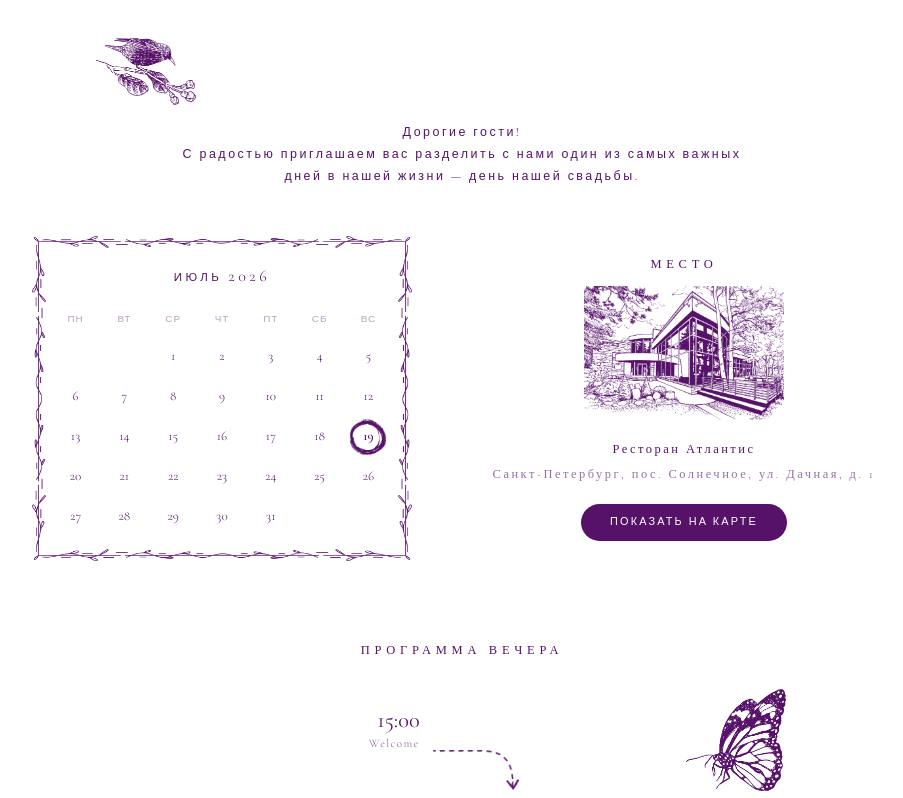
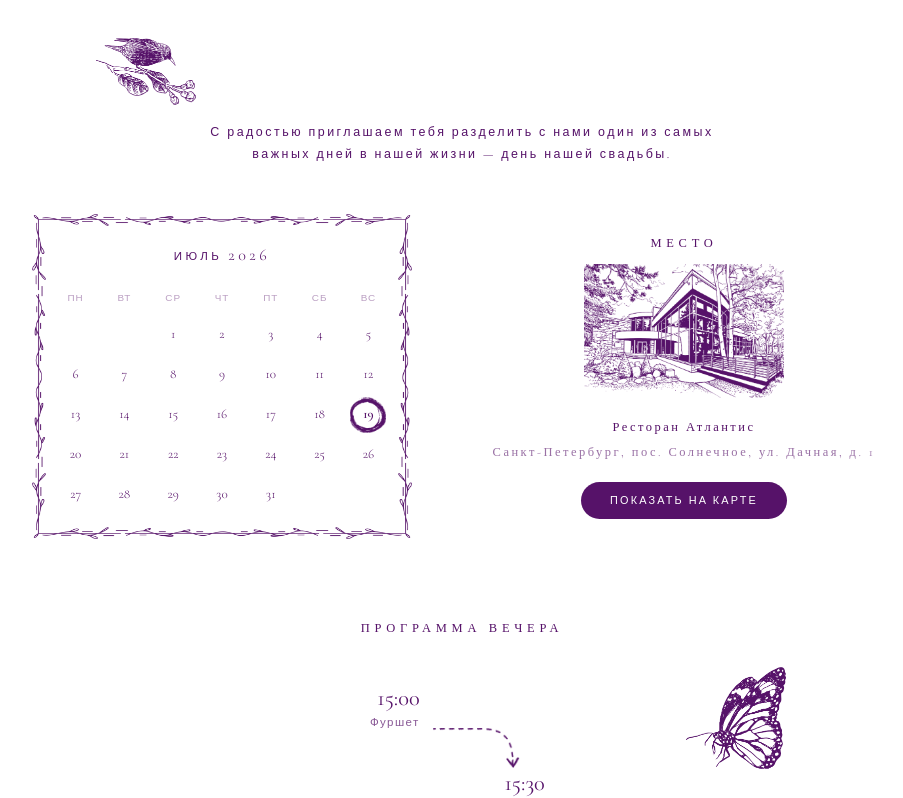
Before and after one commit to anna-mikhailova/wedding-invite, a React (Vite) app: page / in a window 1280 px wide. Shown: the part 902-1700 px from the top of the page, without its empty margins (178-1081 px from the left). Built offline with nearby package versions, Linux system fonts and the light colour scheme; no server answers.

Commit message:
adjusting text

```diff
--- a/src/components/EventDetails.jsx
+++ b/src/components/EventDetails.jsx
@@ -67,9 +67,7 @@ export default function EventDetails() {
             maxWidth: 560,
             margin: '0 auto',
           }}>
-            Дорогие гости!{' '}
-            <br />
-            С радостью приглашаем вас разделить с нами один из самых важных дней в нашей жизни&nbsp;— день нашей свадьбы.
+            С радостью приглашаем тебя разделить с нами один из самых важных дней в нашей жизни&nbsp;— день нашей свадьбы.
           </p>
         </motion.div>
 
--- a/src/components/Timeline.jsx
+++ b/src/components/Timeline.jsx
@@ -1,7 +1,7 @@
 import { motion } from 'framer-motion'
 
 const TIMELINE = [
-  { time: '15:00', label: 'Welcome' },
+  { time: '15:00', label: 'Фуршет' },
   { time: '15:30', label: 'Церемония' },
   { time: '17:00', label: 'Начало банкета' },
   { time: '22:00', label: 'Окончание вечера' },
```
